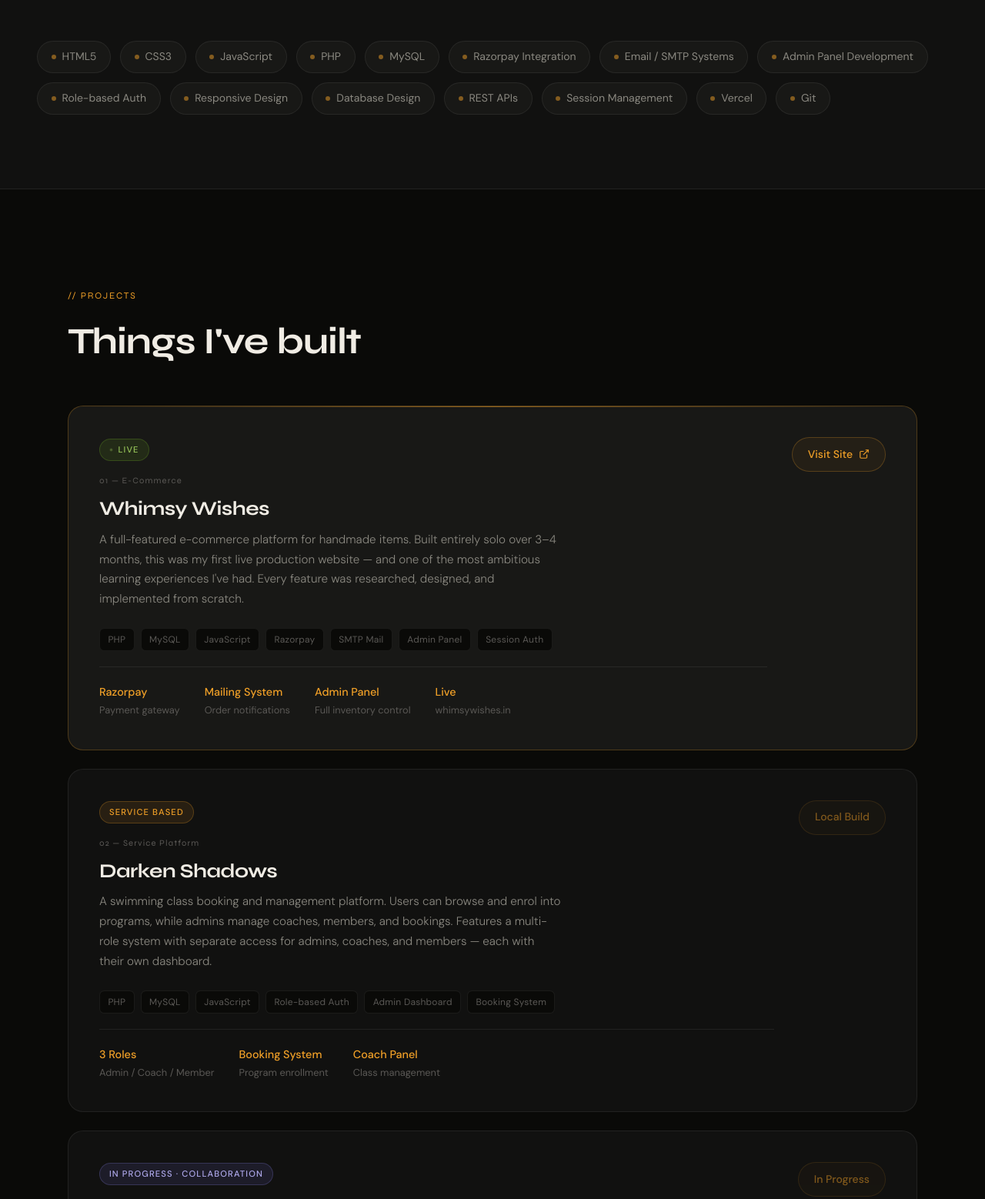
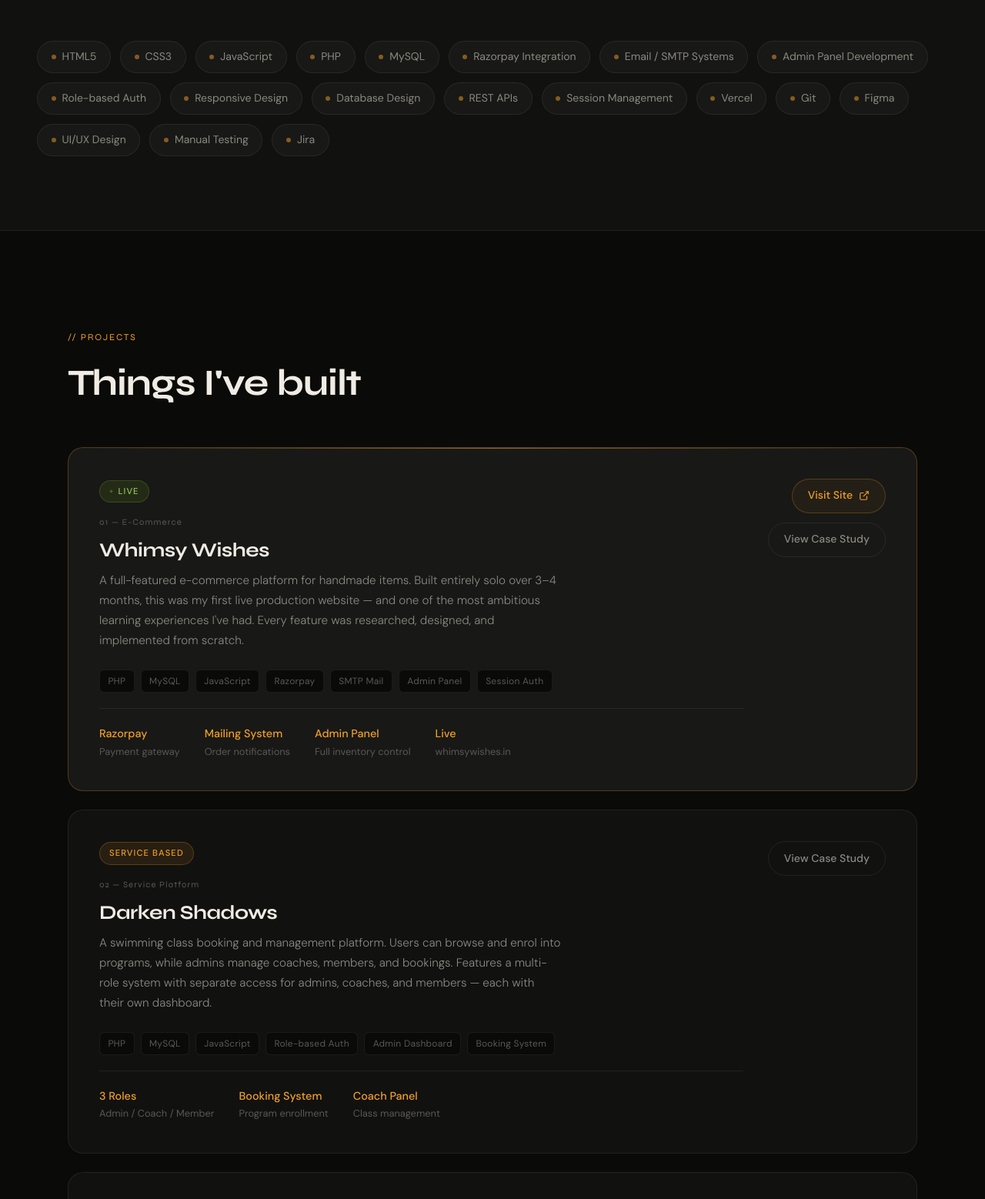
Before and after one commit to AMAN101093/aman-bhatt, a plain HTML site: page index.html in a window 1280 px wide. Shown: the part 1763-3321 px from the top of the page at 77% size. Drawn offline with Linux system fonts and the light colour scheme.

Commit message:
Update index.html

```diff
--- a/index.html
+++ b/index.html
@@ -394,6 +394,7 @@
     transition: border-color 0.3s, background 0.3s;
     position: relative;
     overflow: hidden;
+    cursor: pointer;
   }
   .project-card::before {
     content: '';
@@ -486,6 +487,12 @@
   }
   .project-link:hover { background: var(--amber); color: #0a0a08; }
   .project-link svg { width: 14px; height: 14px; }
+  .project-link.ghost {
+    color: var(--text-muted);
+    border-color: var(--border);
+    background: transparent;
+  }
+  .project-link.ghost:hover { background: var(--bg3); color: var(--amber); border-color: var(--border-amber); }
   .project-highlights {
     margin-top: 1.25rem;
     padding-top: 1.25rem;
@@ -710,6 +717,10 @@
       <span class="skill-pill"><span class="skill-dot"></span>Session Management</span>
       <span class="skill-pill"><span class="skill-dot"></span>Vercel</span>
       <span class="skill-pill"><span class="skill-dot"></span>Git</span>
+      <span class="skill-pill"><span class="skill-dot"></span>Figma</span>
+      <span class="skill-pill"><span class="skill-dot"></span>UI/UX Design</span>
+      <span class="skill-pill"><span class="skill-dot"></span>Manual Testing</span>
+      <span class="skill-pill"><span class="skill-dot"></span>Jira</span>
     </div>
   </div>
 </section>
@@ -723,7 +734,7 @@
   <div class="projects-grid">
 
     <!-- Whimsy Wishes -->
-    <div class="project-card featured fade-up">
+    <div class="project-card featured fade-up" data-detail="details/whimsy-wishes.html">
       <div class="project-left">
         <div class="project-badge badge-live">Live</div>
         <div class="project-num">01 — E-Commerce</div>
@@ -746,15 +757,16 @@
         </div>
       </div>
       <div class="project-actions">
-        <a href="https://whimsywishes.in" target="_blank" class="project-link">
+        <a href="https://whimsywishes.in" target="_blank" class="project-link" data-card-ignore>
           Visit Site
           <svg viewBox="0 0 24 24" fill="none" stroke="currentColor" stroke-width="2"><path d="M18 13v6a2 2 0 01-2 2H5a2 2 0 01-2-2V8a2 2 0 012-2h6"/><polyline points="15 3 21 3 21 9"/><line x1="10" y1="14" x2="21" y2="3"/></svg>
         </a>
+        <a href="details/whimsy-wishes.html" class="project-link ghost" data-card-ignore>View Case Study</a>
       </div>
     </div>
 
     <!-- Darken Shadows -->
-    <div class="project-card fade-up">
+    <div class="project-card fade-up" data-detail="details/darken-shadows.html">
       <div class="project-left">
         <div class="project-badge badge-local">Service Based</div>
         <div class="project-num">02 — Service Platform</div>
@@ -775,12 +787,12 @@
         </div>
       </div>
       <div class="project-actions">
-        <span class="project-link" style="opacity: 0.5; cursor: default; pointer-events: none;">Local Build</span>
+        <a href="details/darken-shadows.html" class="project-link ghost" data-card-ignore>View Case Study</a>
       </div>
     </div>
 
     <!-- S Collections -->
-    <div class="project-card fade-up">
+    <div class="project-card fade-up" data-detail="details/s-collections.html">
       <div class="project-left">
         <div class="project-badge badge-progress">In Progress · Collaboration</div>
         <div class="project-num">03 — E-Commerce</div>
@@ -800,12 +812,12 @@
         </div>
       </div>
       <div class="project-actions">
-        <span class="project-link" style="opacity: 0.5; cursor: default; pointer-events: none;">In Progress</span>
+        <a href="details/s-collections.html" class="project-link ghost" data-card-ignore>View Case Study</a>
       </div>
     </div>
 
     <!-- BlazePlus -->
-    <div class="project-card featured fade-up">
+    <div class="project-card featured fade-up" data-detail="details/blazeplus.html">
       <div class="project-left">
         <div class="project-badge badge-local">Local Build</div>
         <div class="project-num">04 — Internal Platform</div>
@@ -828,7 +840,7 @@
         </div>
       </div>
       <div class="project-actions">
-        <span class="project-link" style="opacity: 0.5; cursor: default; pointer-events: none;">Local Build</span>
+        <a href="details/blazeplus.html" class="project-link ghost" data-card-ignore>View Case Study</a>
       </div>
     </div>
 
@@ -887,6 +899,15 @@
     entries.forEach(e => { if (e.isIntersecting) e.target.classList.add('visible'); });
   }, { threshold: 0.1 });
   document.querySelectorAll('.fade-up').forEach(el => observer.observe(el));
+
+  // Make whole project card clickable, without breaking inner links/buttons
+  document.querySelectorAll('.project-card[data-detail]').forEach(card => {
+    card.addEventListener('click', (e) => {
+      if (e.target.closest('[data-card-ignore]')) return;
+      const dest = card.getAttribute('data-detail');
+      if (dest) window.location.href = dest;
+    });
+  });
 </script>
 </body>
 </html>
```
